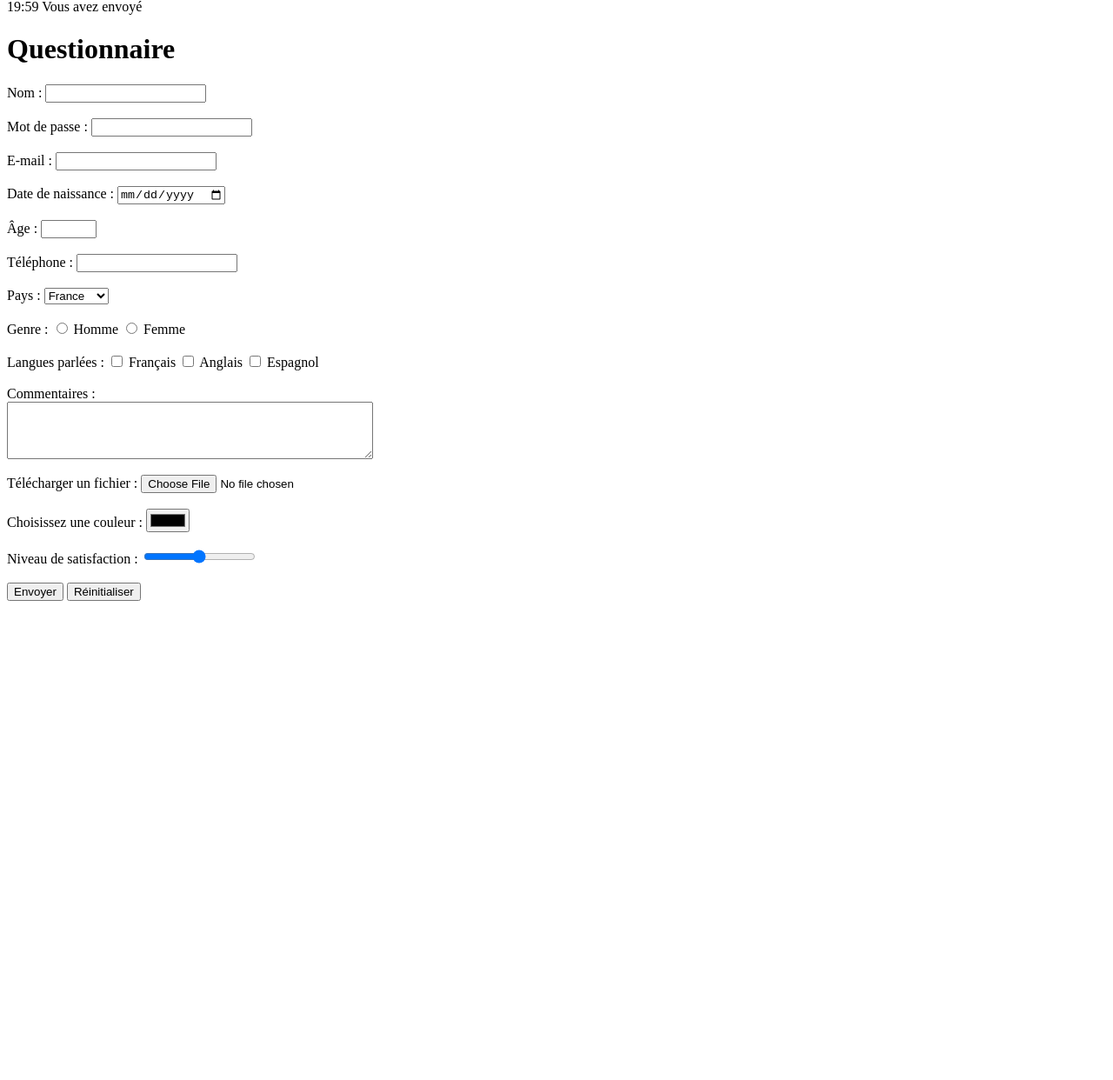
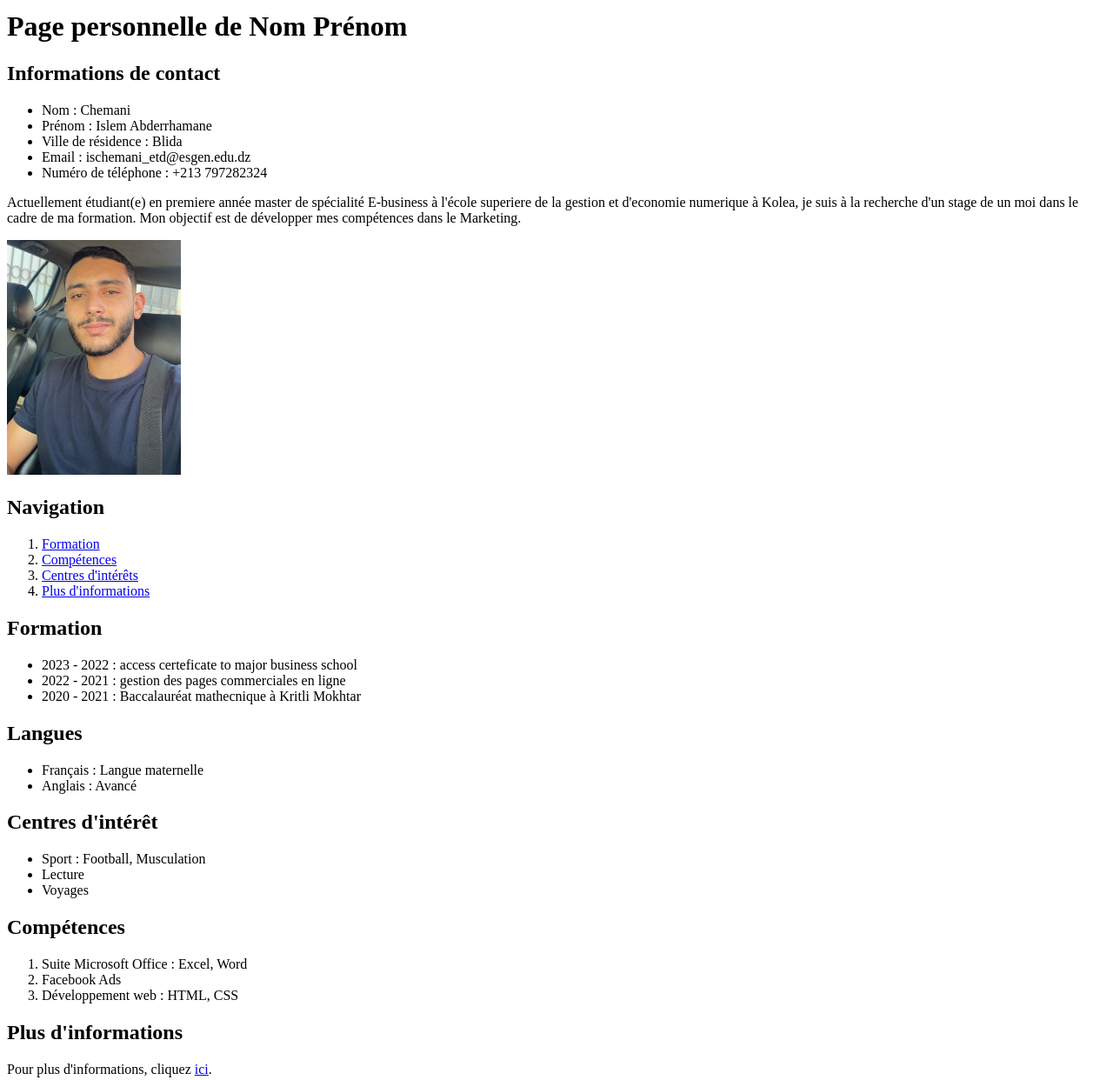
Before and after one commit to islemch213/CV-islem, a plain HTML site: page index.html in a window 1280 px wide. Shown: the part 9-1251 px from the top of the page at 87% size. Before the commit the page ends 800 px from the top, so only its background shows below. Drawn offline with Linux system fonts and the light colour scheme.

Commit message:
Add files via upload

```diff
--- a/index.html
+++ b/index.html
@@ -1,86 +1,77 @@
-
-19:59
-Vous avez envoyé
 <!DOCTYPE html>
 <html lang="fr">
 <head>
     <meta charset="UTF-8">
     <meta name="viewport" content="width=device-width, initial-scale=1.0">
-    <title>Questionnaire HTML Complet</title>
+    <title>Nom Prénom</title>
 </head>
 <body>
-    <h1>Questionnaire</h1>
-    <form action="submit_form.php" method="POST">
-        <!-- Champ de texte -->
-        <label for="nom">Nom :</label>
-        <input type="text" id="nom" name="nom" required><br><br>
+    <!-- Titre principal -->
+    <h1>Page personnelle de Nom Prénom</h1>
 
-        <!-- Champ de mot de passe -->
-        <label for="motdepasse">Mot de passe :</label>
-        <input type="password" id="motdepasse" name="motdepasse" required><br><br>
+    <!-- Informations de contact -->
+    <h2>Informations de contact</h2>
+    <ul>
+        <li>Nom : Chemani</li>
+        <li>Prénom : Islem Abderrhamane</li>
+        <li>Ville de résidence : Blida</li>
+        <li>Email : ischemani_etd@esgen.edu.dz</li>
+        <li>Numéro de téléphone : +213 797282324</li>
+    </ul>
 
-        <!-- Champ e-mail -->
-        <label for="email">E-mail :</label>
-        <input type="email" id="email" name="email" required><br><br>
+    <!-- Description -->
+    <p>
+        Actuellement étudiant(e) en premiere année master de spécialité E-business à l'école superiere de la gestion et d'economie numerique à Kolea,
+        je suis à la recherche d'un stage de un moi dans le cadre de ma formation. Mon objectif est de développer mes compétences dans le Marketing.
+    </p>
 
-        <!-- Champ de date -->
-        <label for="date">Date de naissance :</label>
-        <input type="date" id="date" name="date"><br><br>
+    <!-- Photo -->
+    <img src="img.jpg" alt="Photo de Nom Prénom" style="width:200px; height:auto;">
 
-        <!-- Champ de nombre -->
-        <label for="age">Âge :</label>
-        <input type="number" id="age" name="age" min="1" max="120"><br><br>
+    <!-- Liens vers les sections -->
+    <h2>Navigation</h2>
+    <ol>
+        <li><a href="#formation">Formation</a></li>
+        <li><a href="#competences">Compétences</a></li>
+        <li><a href="#interets">Centres d'intérêts</a></li>
+        <li><a href="#infos">Plus d'informations</a></li>
+    </ol>
 
-        <!-- Champ de téléphone -->
-        <label for="telephone">Téléphone :</label>
-        <input type="tel" id="telephone" name="telephone"><br><br>
+    <!-- Formation -->
+    <h2 id="formation">Formation</h2>
+    <ul>
+        <li>2023 - 2022 : access certeficate to major business school</li>
+        <li>2022 - 2021 : gestion des pages commerciales en ligne </li>
+        <li>2020 - 2021 : Baccalauréat mathecnique à Kritli Mokhtar</li>
+    </ul>
 
-        <!-- Menu déroulant -->
-        <label for="pays">Pays :</label>
-        <select id="pays" name="pays">
-            <option value="france">France</option>
-            <option value="belgique">Belgique</option>
-            <option value="suisse">Suisse</option>
-            <option value="canada">Canada</option>
-        </select><br><br>
+    <!-- Langues -->
+    <h2>Langues</h2>
+    <ul>
+        <li>Français : Langue maternelle</li>
+        <li>Anglais : Avancé</li>
+    </ul>
 
-        <!-- Boutons radio -->
-        <label>Genre :</label>
-        <input type="radio" id="homme" name="genre" value="homme">
-        <label for="homme">Homme</label>
-        <input type="radio" id="femme" name="genre" value="femme">
-        <label for="femme">Femme</label><br><br>
+    <!-- Centres d'intérêt -->
+    <h2 id="interets">Centres d'intérêt</h2>
+    <ul>
+        <li>Sport : Football, Musculation</li>
+        <li>Lecture</li>
+        <li>Voyages</li>
+    </ul>
 
-        <!-- Cases à cocher -->
-        <label>Langues parlées :</label>
-        <input type="checkbox" id="francais" name="langues" value="francais">
-        <label for="francais">Français</label>
-        <input type="checkbox" id="anglais" name="langues" value="anglais">
-        <label for="anglais">Anglais</label>
-        <input type="checkbox" id="espagnol" name="langues" value="espagnol">
-        <label for="espagnol">Espagnol</label><br><br>
+    <!-- Compétences -->
+    <h2 id="competences">Compétences</h2>
+    <ol>
+        <li>Suite Microsoft Office : Excel, Word</li>
+        <li>Facebook Ads</li>
+        <li>Développement web : HTML, CSS</li>
+    </ol>
 
-        <!-- Champ de texte long -->
-        <label for="commentaires">Commentaires :</label><br>
-        <textarea id="commentaires" name="commentaires" rows="4" cols="50"></textarea><br><br>
-
-        <!-- Fichier -->
-        <label for="fichier">Télécharger un fichier :</label>
-        <input type="file" id="fichier" name="fichier"><br><br>
-
-        <!-- Champ de couleur -->
-        <label for="couleur">Choisissez une couleur :</label>
-        <input type="color" id="couleur" name="couleur"><br><br>
-
-        <!-- Champ de plage -->
-        <label for="satisfaction">Niveau de satisfaction :</label>
-        <input type="range" id="satisfaction" name="satisfaction" min="0" max="10"><br><br>
-
-        <!-- Bouton de soumission -->
-        <input type="submit" value="Envoyer">
-
-        <!-- Bouton de réinitialisation -->
-        <input type="reset" value="Réinitialiser">
-    </form>
+    <!-- Lien vers infosup.html -->
+    <h2 id="infos">Plus d'informations</h2>
+    <p>
+        Pour plus d'informations, cliquez <a href="infosup.html">ici</a>.
+    </p>
 </body>
 </html>
```
